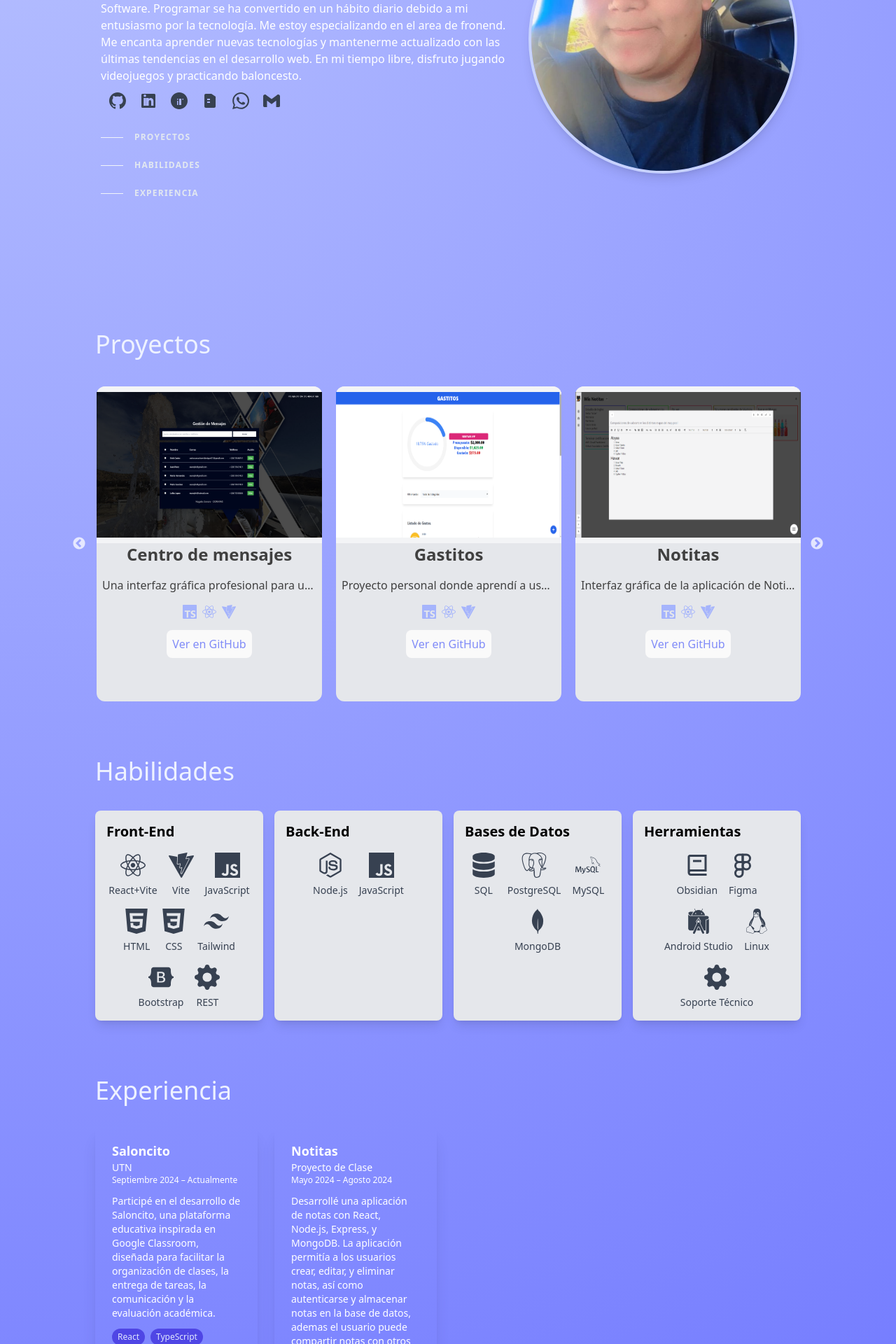
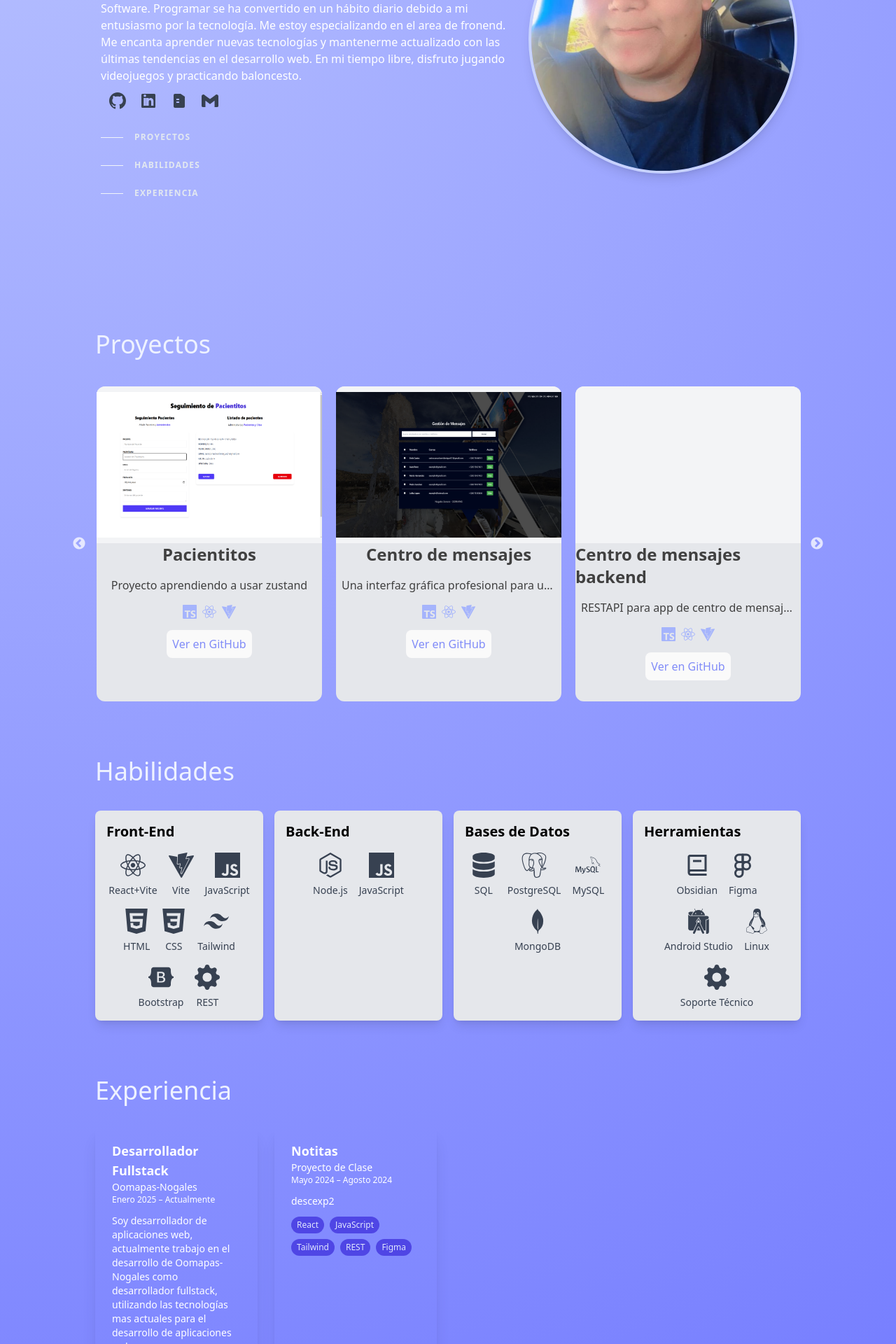
Before and after one commit to ErickCastroo/Portfolio, a React (Vite) app: page / in a window 1280 px wide. Shown: the part 280-2200 px from the top of the page at 70% size. Built offline with nearby package versions, Linux system fonts and the light colour scheme.

Commit message:
Agregar proyecto "Pacientitos" con descripción, enlace e imagen en data.repos.ts; actualizar experiencia laboral y enlaces en traducciones; eliminar enlaces innecesarios en SocialLinks

```diff
--- a/public/locales/en/translation.json
+++ b/public/locales/en/translation.json
@@ -10,12 +10,12 @@
   "experience": "Experience",
   "ViewonGitHub": "View on GitHub",
   "DesProject": "No Preview Description",
-  "titleexp1": "Saloncito",
+  "titleexp1": "Developer Fullstack",
   "titleexp2": "Notitas",
   "fechaexp1": "September 2023 – Currently",
   "fechaexp2": "May 2024 – August 2024",
   "Projectofclass": "Class Project",
-  "descexp1": "I participated in the development of Saloncito, an educational platform inspired by Google Classroom, designed to facilitate class organization, task delivery, communication, and academic evaluation.",
+  "descexp1": "I am a web application developer, currently working on the development of Oomapas-Nogales as a full-stack developer, using the most current technologies for web application development.",
   "descexp2": "I developed a note-taking application with React, Node.js, Express, and MongoDB. The application allowed users to create, edit, and delete notes, as well as authenticate and store notes in the database, the user can also share notes with other users by creating groups.",
   "puntoexp1.1": "● I implemented the user interface in React and TypeScript, prioritizing accessibility and user experience.",
   "puntoexp1.2": "● I collaborated in the development of the backend, using Node.js, to ensure a scalable and efficient architecture.",
--- a/public/locales/es/translation.json
+++ b/public/locales/es/translation.json
@@ -9,13 +9,12 @@
   "experience": "Experiencia",
   "ViewonGitHub": "Ver en GitHub",
   "DesProject": "Sin Descripción Previa",
-  "titleexp1": "Saloncito",
+  "titleexp1": "Desarrollador Fullstack",
   "titleexp2": "Notitas",
-  "fechaexp1": "Septiembre 2024 – Actualmente",
+  "fechaexp1": "Enero 2025 – Actualmente",
   "fechaexp2": "Mayo 2024 – Agosto 2024",
   "Projectofclass": "Proyecto de Clase",
-  "descexp1": "Participé en el desarrollo de Saloncito, una plataforma educativa inspirada en Google Classroom, diseñada para facilitar la organización de clases, la entrega de tareas, la comunicación y la evaluación académica.",
-  "descexp2": "Desarrollé una aplicación de notas con React, Node.js, Express, y MongoDB. La aplicación permitía a los usuarios crear, editar, y eliminar notas, así como autenticarse y almacenar notas en la base de datos, ademas el usuario puede compartir notas con otros usuarios creando grupos.",
+  "descexp1": "Soy desarrollador de aplicaciones web, actualmente trabajo en el desarrollo de Oomapas-Nogales como desarrollador fullstack, utilizando las tecnologías mas actuales para el desarrollo de aplicaciones web.",
 
   "puntoexp1.1":"● Implementé la interfaz de usuario en React y TypeScript, priorizando la accesibilidad y la experiencia del usuario.",
   "puntoexp1.2":"● Colaboré en el desarrollo del backend, utilizando Node.js, para garantizar una arquitectura escalable y eficiente.",
--- a/src/components/Experiencia/index.tsx
+++ b/src/components/Experiencia/index.tsx
@@ -55,12 +55,12 @@ const Experiencia: React.FC = () => {
 
   const experience = [
     {
-      'url': 'https://github.com/ErickCastroo/saloncito_ui',
+      'url': 'https://www.oomapasnogales.gob.mx/',
       title: t('titleexp1'),
-      company: 'UTN',
+      company: 'Oomapas-Nogales',
       time: t('fechaexp1'),
       description: t('descexp1'),
-      tags: ['React', 'TypeScript', 'Tailwind', 'REST', 'Figma'],
+      tags: ['React', 'TypeScript', 'Tailwind', 'REST', 'Figma', 'Node', 'Express', 'MongoDB', 'microservices'],
     },
     {
       'url': 'https://github.com/zchelalo/notitas_ui',
--- a/src/components/Links/index.tsx
+++ b/src/components/Links/index.tsx
@@ -66,22 +66,6 @@ const SocialLinks: React.FC<SocialLinksProps> = () => {
       ),
     },
     {
-      href: 'https://profile.indeed.com/?hl=es_MX&co=MX&from=gnav-homepage',
-      label: 'Indeed',
-      ariaLabel: 'Indeed (opens in a new tab)',
-      icon: () => (
-        <svg
-          xmlns='http://www.w3.org/2000/svg'
-          viewBox='0 0 24 24'
-          fill='currentColor'
-          className='h-6 w-6'
-          aria-hidden='true'
-        >
-          <path d='M12 0C5.37 0 0 5.37 0 12s5.37 12 12 12 12-5.37 12-12S18.63 0 12 0zm-1.5 18H9v-6h1.5v6zm0-7.5H9V9h1.5v1.5zm4.5 7.5h-3V9h3v9zm3-7.5h-1.5V9H18v1.5z' />
-        </svg>
-      ),
-    },
-    {
       href: './images/CVErickMiguelCastroCamacho.pdf',
       label: 'Curriculum',
       ariaLabel: 'Descargar Curriculum (abre en una nueva pestaña)',
@@ -100,22 +84,6 @@ const SocialLinks: React.FC<SocialLinksProps> = () => {
       attributes: {
         download: 'Erick-CV.pdf',
       },
-    },
-    {
-      href: 'https://wa.me/526313446741',
-      label: 'WhatsApp',
-      ariaLabel: 'WhatsApp (opens in a new tab)',
-      icon: () => (
-        <svg
-          xmlns="http://www.w3.org/2000/svg"
-          viewBox="0 0 24 24"
-          fill="currentColor"
-          className="h-6 w-6"
-          aria-hidden="true"
-        >
-          <path d="M17.472 14.382c-.297-.149-1.758-.867-2.03-.967-.273-.099-.471-.148-.67.15-.197.297-.767.966-.94 1.164-.173.199-.347.223-.644.075-.297-.15-1.255-.463-2.39-1.475-.883-.788-1.48-1.761-1.653-2.059-.173-.297-.018-.458.13-.606.134-.133.298-.347.446-.52.149-.174.198-.298.298-.497.099-.198.05-.371-.025-.52-.075-.149-.669-1.612-.916-2.207-.242-.579-.487-.5-.669-.51-.173-.008-.371-.01-.57-.01-.198 0-.52.074-.792.372-.272.297-1.04 1.016-1.04 2.479 0 1.462 1.065 2.875 1.213 3.074.149.198 2.096 3.2 5.077 4.487.709.306 1.262.489 1.694.625.712.227 1.36.195 1.871.118.571-.085 1.758-.719 2.006-1.413.248-.694.248-1.289.173-1.413-.074-.124-.272-.198-.57-.347m-5.421 7.403h-.004a9.87 9.87 0 01-5.031-1.378l-.361-.214-3.741.982.998-3.648-.235-.374a9.86 9.86 0 01-1.51-5.26c.001-5.45 4.436-9.884 9.888-9.884 2.64 0 5.122 1.03 6.988 2.898a9.825 9.825 0 012.893 6.994c-.003 5.45-4.437 9.884-9.885 9.884m8.413-18.297A11.815 11.815 0 0012.05 0C5.495 0 .16 5.335.157 11.892c0 2.096.547 4.142 1.588 5.945L.057 24l6.305-1.654a11.882 11.882 0 005.683 1.448h.005c6.554 0 11.89-5.335 11.893-11.893a11.821 11.821 0 00-3.48-8.413Z" />
-        </svg>
-      ),
     },
     {
       href: 'mailto:castrocamachoerickmiguel21@gmail.com',
--- a/src/data/data.repos.ts
+++ b/src/data/data.repos.ts
@@ -8,9 +8,22 @@ type Repo = {
 
 const repos: Repo[] = [
   {
+    "image": "./images/proyectos/Pacientitos.png",
+    "name": "Pacientitos",
+    "description": "Proyecto aprendiendo a usar zustand",
+    "languages": ["TypeScript", "React", "Vite"],
+    "url": "https://github.com/ErickCastroo/Pacientitos"
+  },
+  {
     "image": "./images/proyectos/Certrodemensajes.png",
     "name": "Centro de mensajes",
     "description": "Una interfaz gráfica profesional para una empresa llamada OOMAPAS como enviar mensajes",
+    "languages": ["TypeScript", "React", "Vite"],
+    "url": "https://github.com/ErickCastroo/Twilio_ui"
+  },
+  {
+    "name": "Centro de mensajes backend",
+    "description": "RESTAPI para app de centro de mensajes para una empresa llamada OOMAPAS como enviar mensajes",
     "languages": ["TypeScript", "React", "Vite"],
     "url": "https://github.com/ErickCastroo/Twilio_ui"
   },
```
Also changed, not shown: public/images/proyectos/Pacientitos.png (added).
